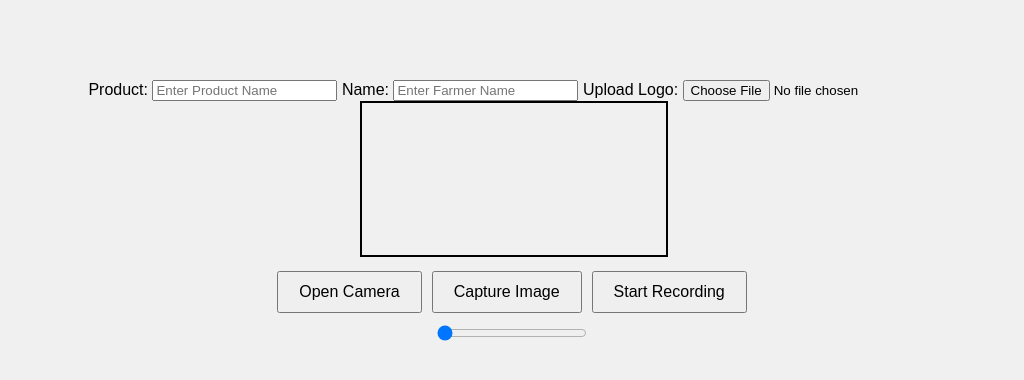
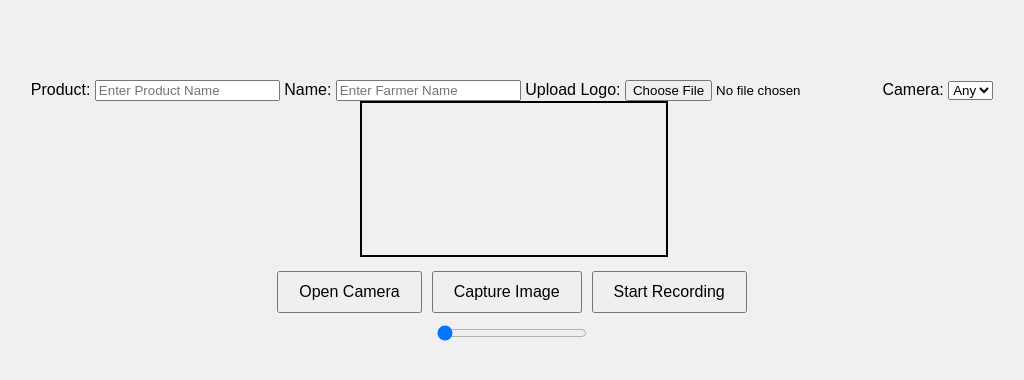
Before and after one commit to BGSAdmin/gps-timestamp-camera, a plain HTML site: page index.html in a window 1280 px wide. Shown: the whole page, without its empty margins (128-1152 px from the left). Drawn offline with Linux system fonts and the light colour scheme.

Commit message:
Update index.html

```diff
--- a/index.html
+++ b/index.html
@@ -73,10 +73,16 @@
 </head>
 <body>
     <div class="info">
-        <label>Product: <input type="text" id="product-name" placeholder="Enter Product Name"></label>
-        <label>Name: <input type="text" id="farmer-name" placeholder="Enter Farmer Name"></label>
-        <label>Upload Logo: <input type="file" id="logo-upload" accept="image/*"></label>
-    </div>
+    <label>Product: <input type="text" id="product-name" placeholder="Enter Product Name"></label>
+    <label>Name: <input type="text" id="farmer-name" placeholder="Enter Farmer Name"></label>
+    <label>Upload Logo: <input type="file" id="logo-upload" accept="image/*"></label>
+    <label>Camera:
+        <select id="camera-select">
+            <option value="any">Any</option>
+        </select>
+    </label>
+</div>
+
 
     <div style="position: relative;">
         <video id="video" autoplay playsinline muted></video>
```
